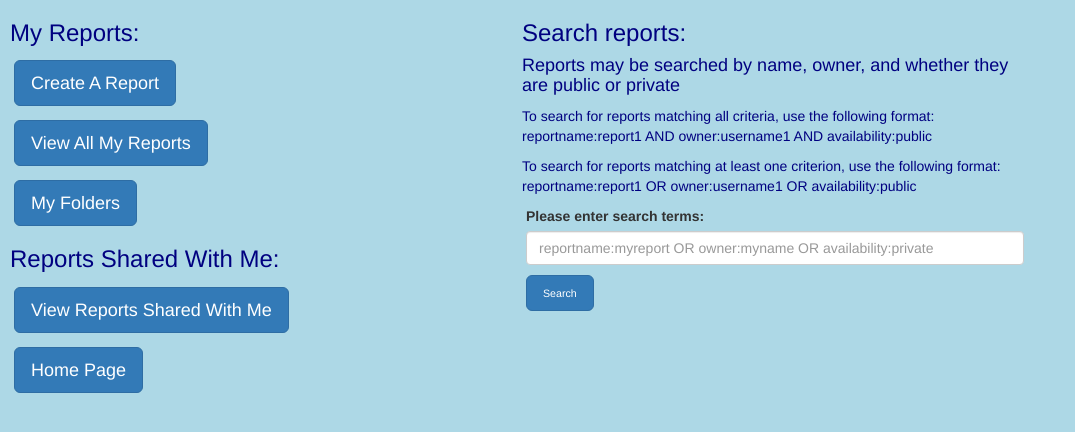
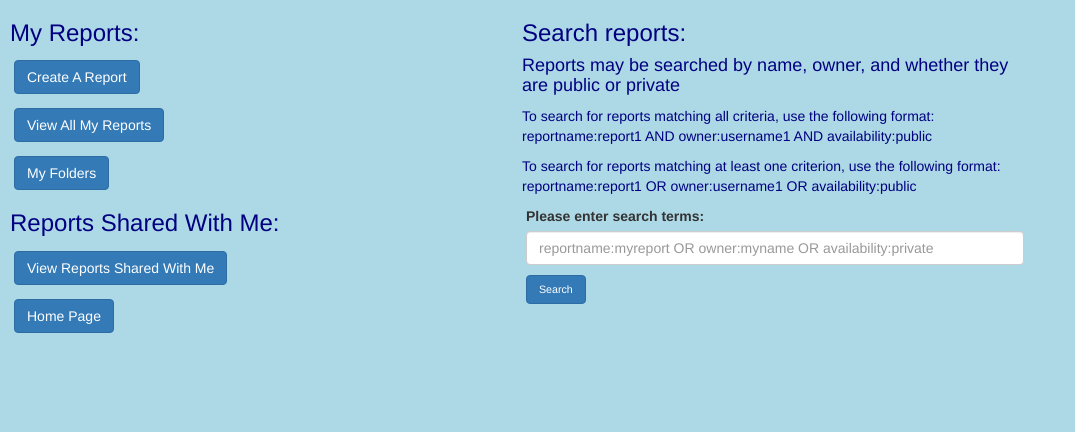
Before and after one commit to jzimmerman95/RefactoredCS3240Project, a Django app: page /manage_reports in a window 1280 px wide. Shown: the top 432 px of the page, without its empty margins (0-1075 px from the left). Run offline with Django 3.2, Linux system fonts and the light colour scheme; parts of the project's set-up code (start-up, migrations or seed data) failed here and were passed over; some libraries are stand-ins or nearby versions.

Commit message:
Finished fixing the buttons/links between pages

```diff
--- a/myapplication/templates/myapplication/manageReports.html
+++ b/myapplication/templates/myapplication/manageReports.html
@@ -28,25 +28,25 @@ integrity="sha384-1q8mTJOASx8j1Au+a5WDVnPi2lkFfwwEAa8hDDdjZlpLegxhjVME1fgjWPGmkz
 		<h3>My Reports: </h3>
 		<div>
 			<div class="buttons">
-				<a class="btn btn-primary btn-lg" href="create_report">Create A Report</a><br>
+				<a class="btn btn-primary btn-md" href="create_report">Create A Report</a><br>
 			</div>
 			<div class="buttons">
-				<a class="btn btn-primary btn-lg" href="view_reports">View All My Reports</a><br>
+				<a class="btn btn-primary btn-md" href="view_reports">View All My Reports</a><br>
 			</div>
 			<div class="buttons">
-				<a class="btn btn-primary btn-lg" href="view_reports_folder">My Folders</a><br>
+				<a class="btn btn-primary btn-md" href="view_reports_folder">My Folders</a><br>
 			</div>
 		</div>
 		<h3>Reports Shared With Me:</h3>
 		<div>
 			<!-- TODO: IMPLEMENT SHARED REPORTS FUNCTIONALITY -->
 			<div class="buttons">
-				<a class="btn btn-primary btn-lg" href="">View Reports Shared With Me</a>
+				<a class="btn btn-primary btn-md" href="">View Reports Shared With Me</a>
 			</div>
 		</div>
 		<div>
 			<div class="buttons">
-				<a class="btn btn-primary btn-lg" href="member_home_page">Home Page</a>
+				<a class="btn btn-primary btn-md" href="member_home_page">Home Page</a>
 			</div>
 		</div>
 	</div>
@@ -62,7 +62,7 @@ integrity="sha384-1q8mTJOASx8j1Au+a5WDVnPi2lkFfwwEAa8hDDdjZlpLegxhjVME1fgjWPGmkz
 				<div class="form-group">
 					<label for="searchterms">Please enter search terms: </label>
 					{{searchForm.searchTerms}}
-					<button type="submit" class="btn btn-primary btn-lg" style="font-size:8pt; margin-top:10px;">Search</button>
+					<button type="submit" class="btn btn-primary btn-md" style="font-size:8pt; margin-top:10px;">Search</button>
 				</div>
 			</form>
 		</div>
--- a/myapplication/templates/myapplication/signIn.html
+++ b/myapplication/templates/myapplication/signIn.html
@@ -37,6 +37,9 @@
 				<input class="btn btn-primary btn-sm" type="submit" value="Sign In"><br>
 			</form>
 		</div>
+		<div class="buttons">
+			<a class="btn btn-primary btn-sm" href="home_page">Home</a>
+		</div>
 		<script src="https://maxcdn.bootstrapcdn.com/bootstrap/3.3.6/js/bootstrap.min.js" integrity="sha384- 0mSbJDEHialfmuBBQP6A4Qrprq5OVfW37PRR3j5ELqxss1yVqOtnepnHVP9aJ7xS" crossorigin="anonymous"></script>
 	</body>
 </html>
```
Also changed, not shown: myapplication/templates/myapplication/createReport.html (+12 -9 lines), myapplication/templates/myapplication/viewReports.html (+8 -0 lines), db.sqlite3, 1 other file.
